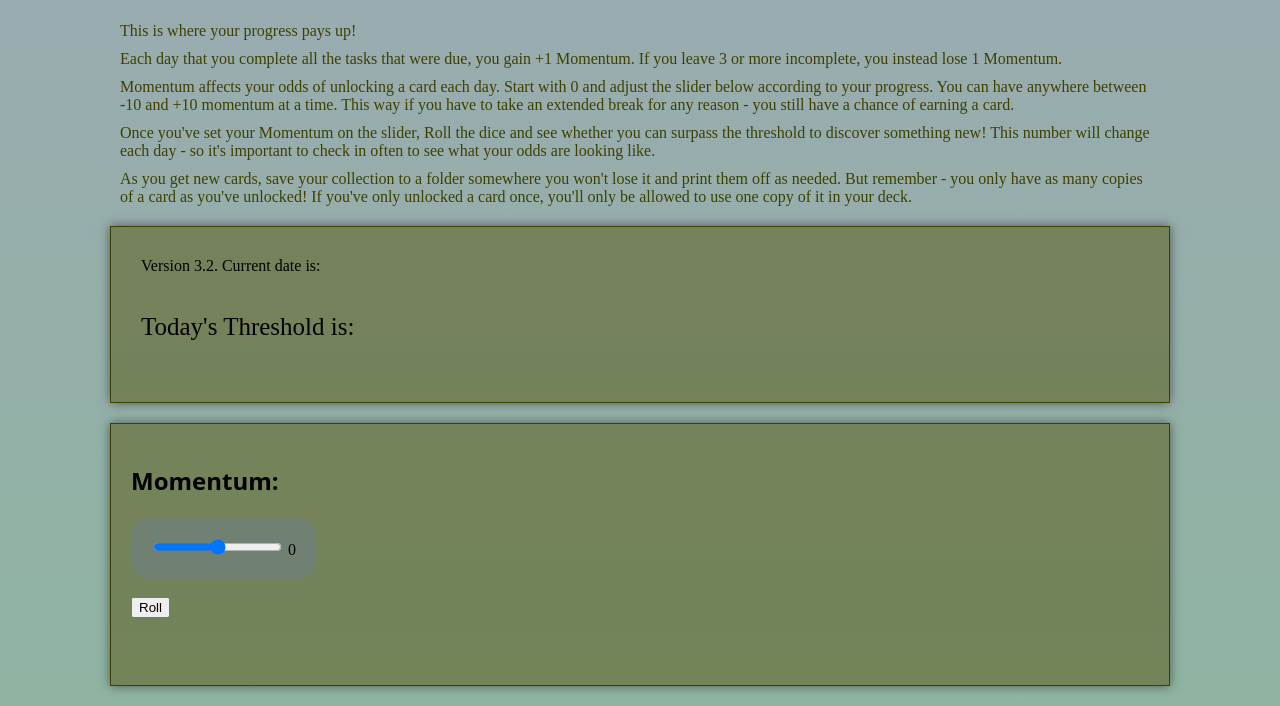
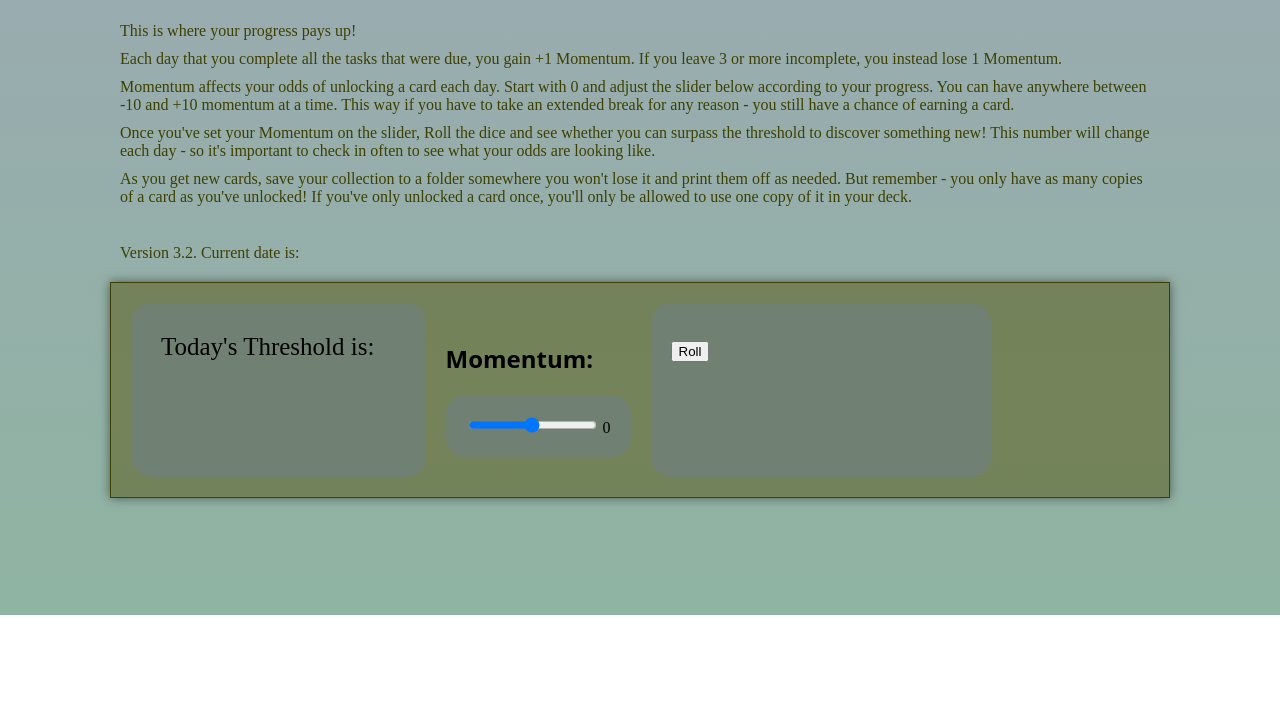
Before and after one commit to Messinground/TomeOfHeroes, a plain HTML site: page card-locker.html in a window 1280 px wide. Shown: the part 185-891 px from the top of the page. After the commit the page ends 800 px from the top, so only its background shows below. Drawn offline with nearby package versions, Linux system fonts and the light colour scheme; a script that the page names is missing; a web font is replaced by a local one.

Commit message:
Update card-locker.html

```diff
--- a/card-locker.html
+++ b/card-locker.html
@@ -38,6 +38,12 @@
                 This number will change each day - so it's important to check in often to see what your odds are looking like.</p>
             <p>As you get new cards, save your collection to a folder somewhere you won't lose it and print them off as needed. But remember - you only have as many copies of a
                 card as you've unlocked! If you've only unlocked a card once, you'll only be allowed to use one copy of it in your deck.</p>
+
+            <!--For Testing Purposes -->
+            <br>
+            <p>Version 3.2. Current date is:</p>
+            <p id="testing"></p>
+
         </div>
 
 
@@ -49,13 +55,13 @@
             <!-- Import the js-sha256 library from a CDN -->
             <script src="https://cdnjs.cloudflare.com/ajax/libs/js-sha256/0.9.0/sha256.min.js"></script>
 
-            <!--For Testing Purposes -->
-            <p>Version 3.2. Current date is:</p>
-            <p id="testing"></p>
-            <br>
+            <!-- Create a paragraph to display the output number -->
+            <div style="display:flex;">
+                <div style="background-color:rgb(112, 128, 114);width:25%;padding:20px;border-radius:20px;">
                     <p style="font-size: 25;">Today's Threshold is:</p>
-            <!-- Create a paragraph to display the output number -->
                     <h2 id="output-number" style="font-size:50px; text-align:center;"></h2>
+                </div>
+
 
                 <!-- Write some JavaScript code to get the current date and the hash calculation -->
                 <script>
@@ -83,9 +89,7 @@
                     testingx.textContent = date
                 </script>
 
-        </div>
-
-        <div class="section">
+                <div style="padding:20px;">
 
                     <h2>Momentum:</h2>
 
@@ -111,6 +115,9 @@
                         }
                     </script>
 
+                </div>
+
+                <div style="padding:20px;background-color:rgb(112, 128, 114); min-width:300px;border-radius:20px;">
 
                     <!-- ----------- -->
                     <!-- Random Link -->
@@ -208,9 +215,9 @@
                         }
 
                     </script>
+                </div>
 
-
-
+            </div>
 
         </div>
 
```
Lines whose indentation alone changed are shown as unchanged.
